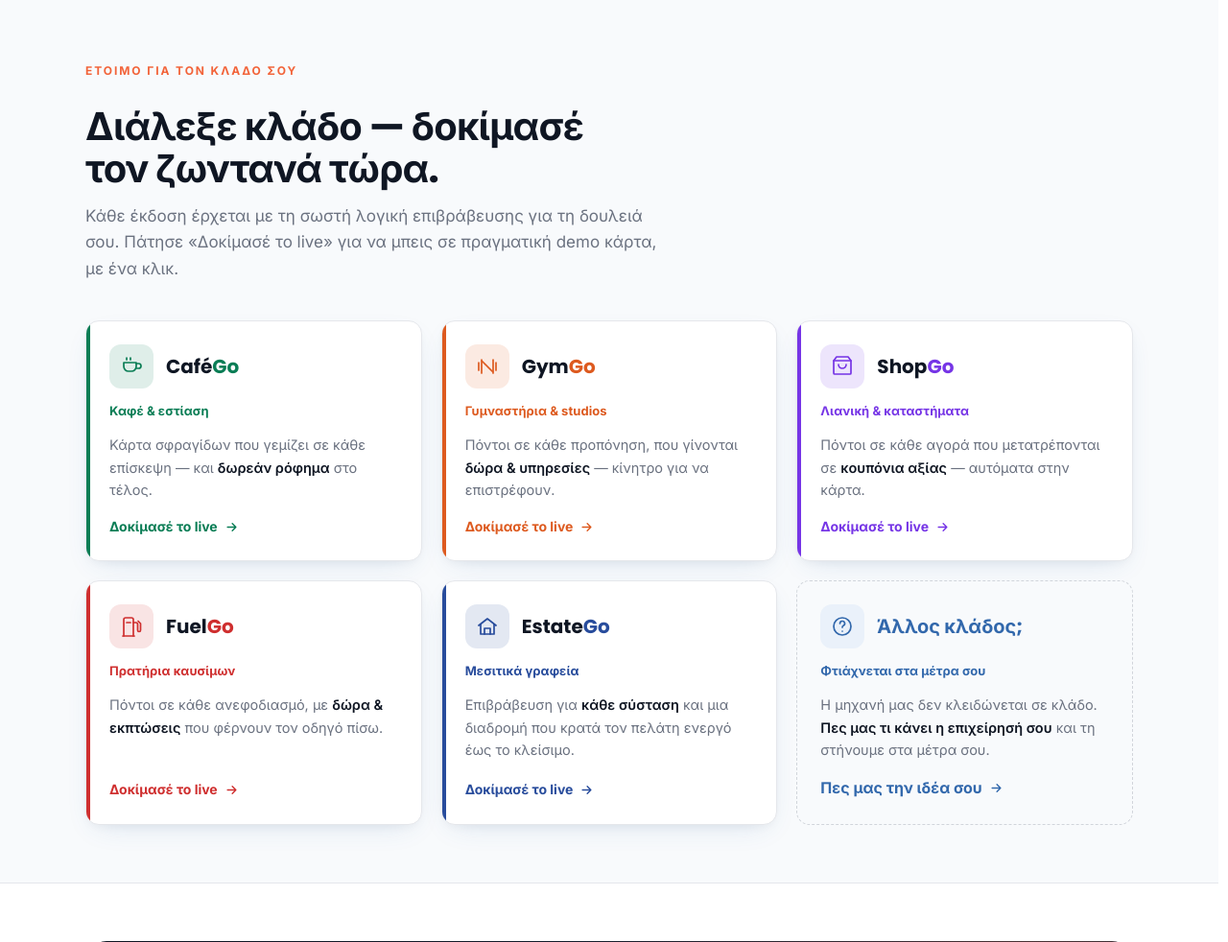
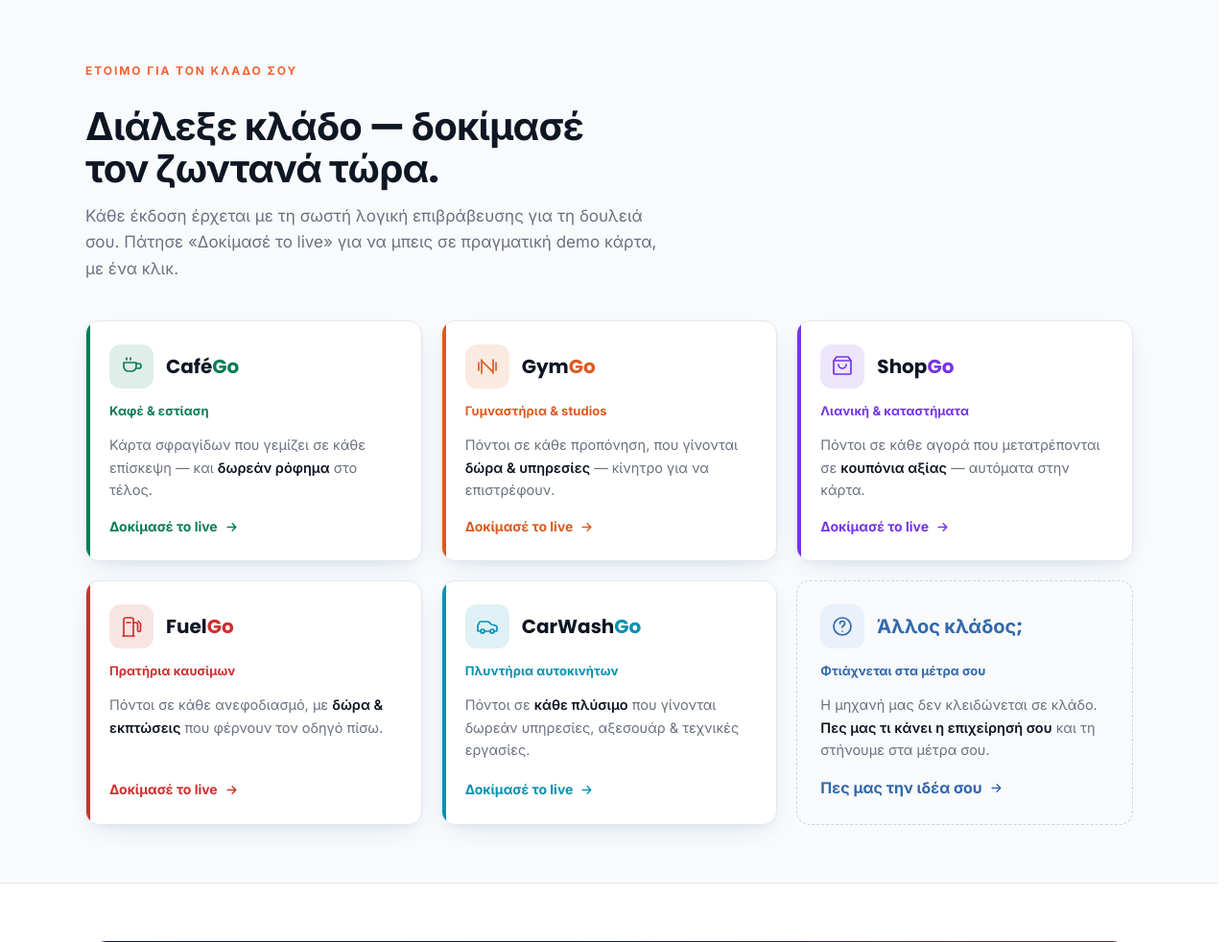
Before and after one commit to nexifysales/nexifynewweb, a PHP site: page /loyaltygo.php in a window 1280 px wide. Shown: the part 1303-2285 px from the top of the page at 96% size. Run offline with PHP 8.4, Linux system fonts and the light colour scheme.

Commit message:
loyaltygo: EstateGo → CarWashGo (EL+EN) — LOYALTYP-0024
Co-Authored-By: Claude Opus 5 (1M context) <noreply@anthropic.com>
Claude-Session: https://claude.ai/code/session_01KPsMmGhUY6TaN9LiUpLrCc

```diff
--- a/loyaltygo.php
+++ b/loyaltygo.php
@@ -6,7 +6,7 @@
  * All styles scoped under #lgo so the shared site header/footer stay untouched.
  */
 $pageTitle       = 'LoyaltyGO — Πρόγραμμα πιστότητας για κάθε επιχείρηση';
-$pageDescription = 'LoyaltyGO: το πρόγραμμα επιβράβευσης που ανοίγει με ένα σκανάρισμα QR — χωρίς app store, με το δικό σου brand. Έτοιμο για café, γυμναστήρια, λιανική, πρατήρια, μεσιτικά και κάθε κλάδο.';
+$pageDescription = 'LoyaltyGO: το πρόγραμμα επιβράβευσης που ανοίγει με ένα σκανάρισμα QR — χωρίς app store, με το δικό σου brand. Έτοιμο για café, γυμναστήρια, λιανική, πρατήρια, πλυντήρια αυτοκινήτων και κάθε κλάδο.';
 $pageCanonical   = 'https://nexify.gr/loyaltygo.php';
 $pageImage       = 'https://nexify.gr/images/loyaltygo-og.jpg';
 $pageImageAlt    = 'LoyaltyGO — πρόγραμμα πιστότητας μέσω QR, με το brand σου';
@@ -20,7 +20,7 @@ require __DIR__ . '/includes/header.php';
   --orange:#f26339; --orange-dark:#d44a22; --orange-light:#f89241; --orange-50:#fff2ec;
   --ink:#0f1623; --ink-2:#1f2a3d; --text:#2b3850; --muted:#6b7280;
   --line:#e5e7eb; --line-2:#d1d5db; --bg:#ffffff; --bg-soft:#f8fafc; --card:#ffffff;
-  --v-cafe:#0a7d55; --v-gym:#dd5a1f; --v-shop:#7635e6; --v-fuel:#cf2f2f; --v-estate:#284c9c;
+  --v-cafe:#0a7d55; --v-gym:#dd5a1f; --v-shop:#7635e6; --v-fuel:#cf2f2f; --v-carwash:#0891b2;
   --r:14px; --r-lg:22px;
   --shadow-sm:0 1px 3px rgba(15,22,35,.06),0 1px 2px rgba(15,22,35,.04);
   --shadow:0 10px 30px -12px rgba(50,104,172,.18),0 4px 12px -4px rgba(15,22,35,.06);
@@ -36,7 +36,7 @@ require __DIR__ . '/includes/header.php';
   --ink:#f8fafc; --ink-2:#e5e7eb; --text:#e5e7eb; --muted:#9ca3af;
   --line:#2d3a50; --line-2:#3a475e; --bg:#0f1623; --bg-soft:#1a2235; --card:#1f2a3d;
   --blue:#5a8dcf; --blue-50:#17233a; --orange-50:#2a1b12;
-  --v-cafe:#26c489; --v-gym:#ff7d47; --v-shop:#ad8bff; --v-fuel:#ff6a6a; --v-estate:#7ba0ff;
+  --v-cafe:#26c489; --v-gym:#ff7d47; --v-shop:#ad8bff; --v-fuel:#ff6a6a; --v-carwash:#22d3ee;
   --shadow:0 12px 34px -14px rgba(0,0,0,.55),0 4px 12px -4px rgba(0,0,0,.4);
   --shadow-lg:0 34px 64px -22px rgba(0,0,0,.7),0 18px 40px -12px rgba(0,0,0,.5);
 }}
@@ -44,7 +44,7 @@ require __DIR__ . '/includes/header.php';
   --ink:#f8fafc; --ink-2:#e5e7eb; --text:#e5e7eb; --muted:#9ca3af;
   --line:#2d3a50; --line-2:#3a475e; --bg:#0f1623; --bg-soft:#1a2235; --card:#1f2a3d;
   --blue:#5a8dcf; --blue-50:#17233a; --orange-50:#2a1b12;
-  --v-cafe:#26c489; --v-gym:#ff7d47; --v-shop:#ad8bff; --v-fuel:#ff6a6a; --v-estate:#7ba0ff;
+  --v-cafe:#26c489; --v-gym:#ff7d47; --v-shop:#ad8bff; --v-fuel:#ff6a6a; --v-carwash:#22d3ee;
   --shadow:0 12px 34px -14px rgba(0,0,0,.55),0 4px 12px -4px rgba(0,0,0,.4);
   --shadow-lg:0 34px 64px -22px rgba(0,0,0,.7),0 18px 40px -12px rgba(0,0,0,.5);
 }
@@ -255,11 +255,11 @@ require __DIR__ . '/includes/header.php';
         <a class="vlink" href="https://fuelgo.nexify.gr/" target="_blank" rel="noopener">Δοκίμασέ το live <svg viewBox="0 0 24 24" fill="none" stroke="currentColor" stroke-width="2.2" stroke-linecap="round" stroke-linejoin="round"><path d="M5 12h14M13 6l6 6-6 6"/></svg></a>
       </article>
 
-      <article class="vcard" style="--v:var(--v-estate)">
-        <div class="vhead"><div class="vicon"><svg viewBox="0 0 24 24"><path d="m3 11 9-7 9 7"/><path d="M5 10v10h14V10"/><path d="M9 20v-6h6v6"/></svg></div><div class="vname">Estate<b>Go</b></div></div>
-        <div class="vmech">Μεσιτικά γραφεία</div>
-        <div class="vreward">Επιβράβευση για <b>κάθε σύσταση</b> και μια διαδρομή που κρατά τον πελάτη ενεργό έως το κλείσιμο.</div>
-        <a class="vlink" href="https://estatego.nexify.gr/" target="_blank" rel="noopener">Δοκίμασέ το live <svg viewBox="0 0 24 24" fill="none" stroke="currentColor" stroke-width="2.2" stroke-linecap="round" stroke-linejoin="round"><path d="M5 12h14M13 6l6 6-6 6"/></svg></a>
+      <article class="vcard" style="--v:var(--v-carwash)">
+        <div class="vhead"><div class="vicon"><svg viewBox="0 0 24 24"><path d="M19 17h2c.6 0 1-.4 1-1v-3c0-.9-.7-1.7-1.5-1.9C18.7 10.6 16 10 16 10s-1.3-1.4-2.2-2.3c-.5-.4-1.1-.7-1.8-.7H5c-.6 0-1.1.4-1.4.9l-1.4 2.9A3.7 3.7 0 0 0 2 12v4c0 .6.4 1 1 1h2"/><circle cx="7" cy="17" r="2"/><path d="M9 17h6"/><circle cx="17" cy="17" r="2"/></svg></div><div class="vname">CarWash<b>Go</b></div></div>
+        <div class="vmech">Πλυντήρια αυτοκινήτων</div>
+        <div class="vreward">Πόντοι σε <b>κάθε πλύσιμο</b> που γίνονται δωρεάν υπηρεσίες, αξεσουάρ &amp; τεχνικές εργασίες.</div>
+        <a class="vlink" href="https://carwashgo.nexify.gr/" target="_blank" rel="noopener">Δοκίμασέ το live <svg viewBox="0 0 24 24" fill="none" stroke="currentColor" stroke-width="2.2" stroke-linecap="round" stroke-linejoin="round"><path d="M5 12h14M13 6l6 6-6 6"/></svg></a>
       </article>
 
       <article class="vcard other">
```
Also changed, not shown: en/loyaltygo.php (+9 -9 lines).
